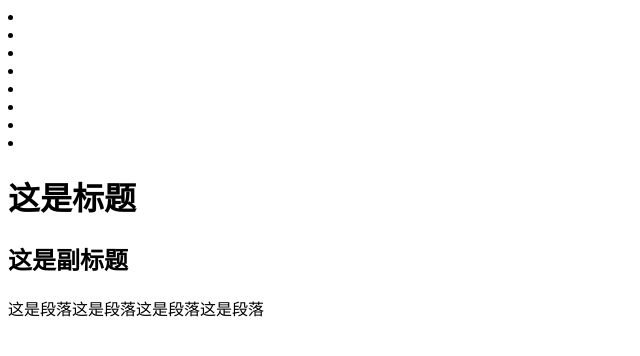
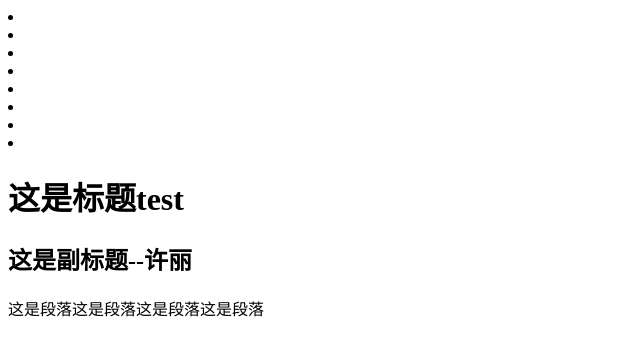
Before and after one commit to whut2016/whut2016.github.io, a plain HTML site: page index.html in a window 1280 px wide. Shown: the whole page, without its empty margins (0-640 px from the left). Drawn offline with Linux system fonts and the light colour scheme.

Commit message:
Update index.html

```diff
--- a/index.html
+++ b/index.html
@@ -15,8 +15,8 @@
 	<li></li>
 	<li></li>
 </ui>
-<h1>这是标题</h1>
-<h2>这是副标题</h2>
+<h1>这是标题test</h1>
+<h2>这是副标题--许丽</h2>
 <p>这是段落这是段落这是段落这是段落</p>
 
 </body>
```
